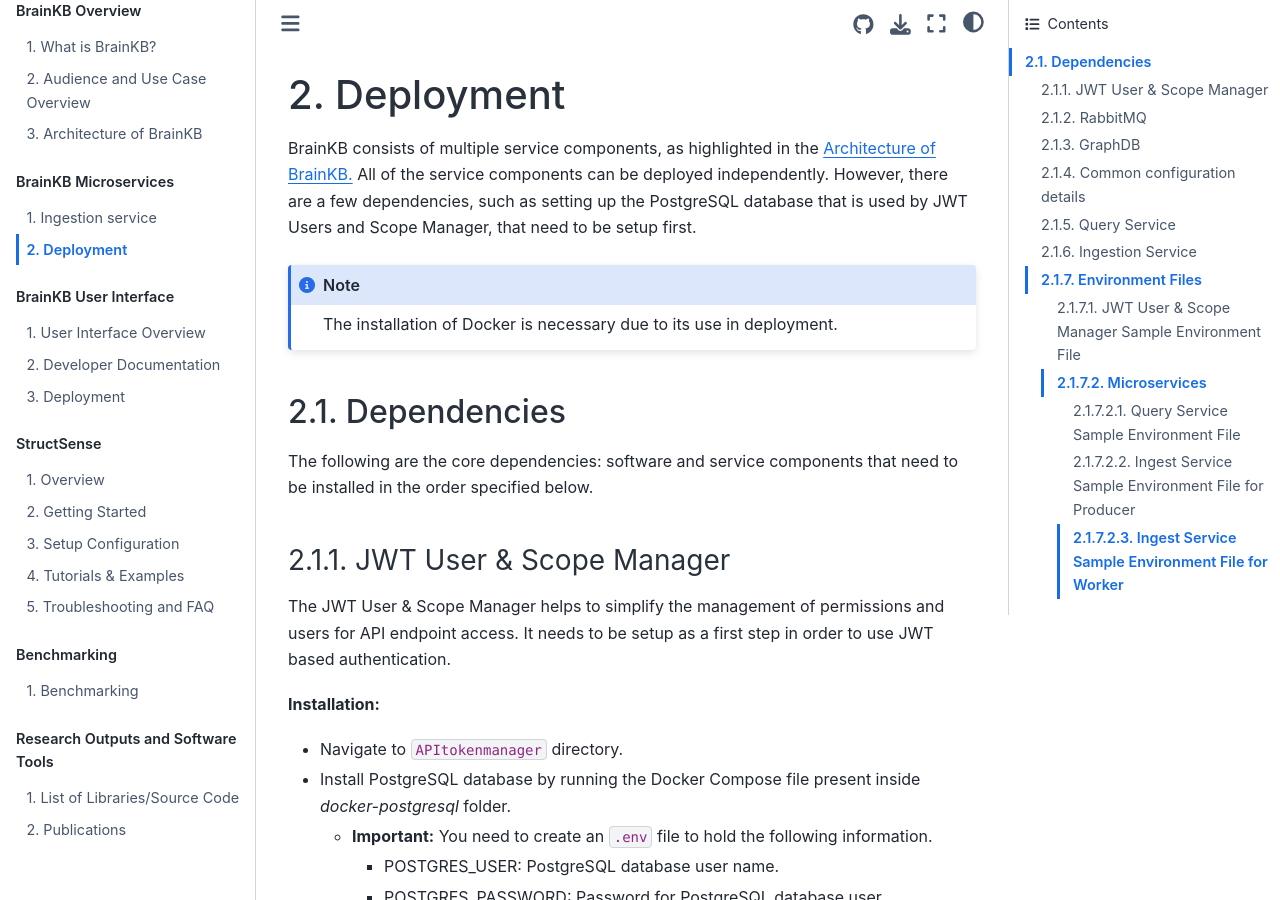
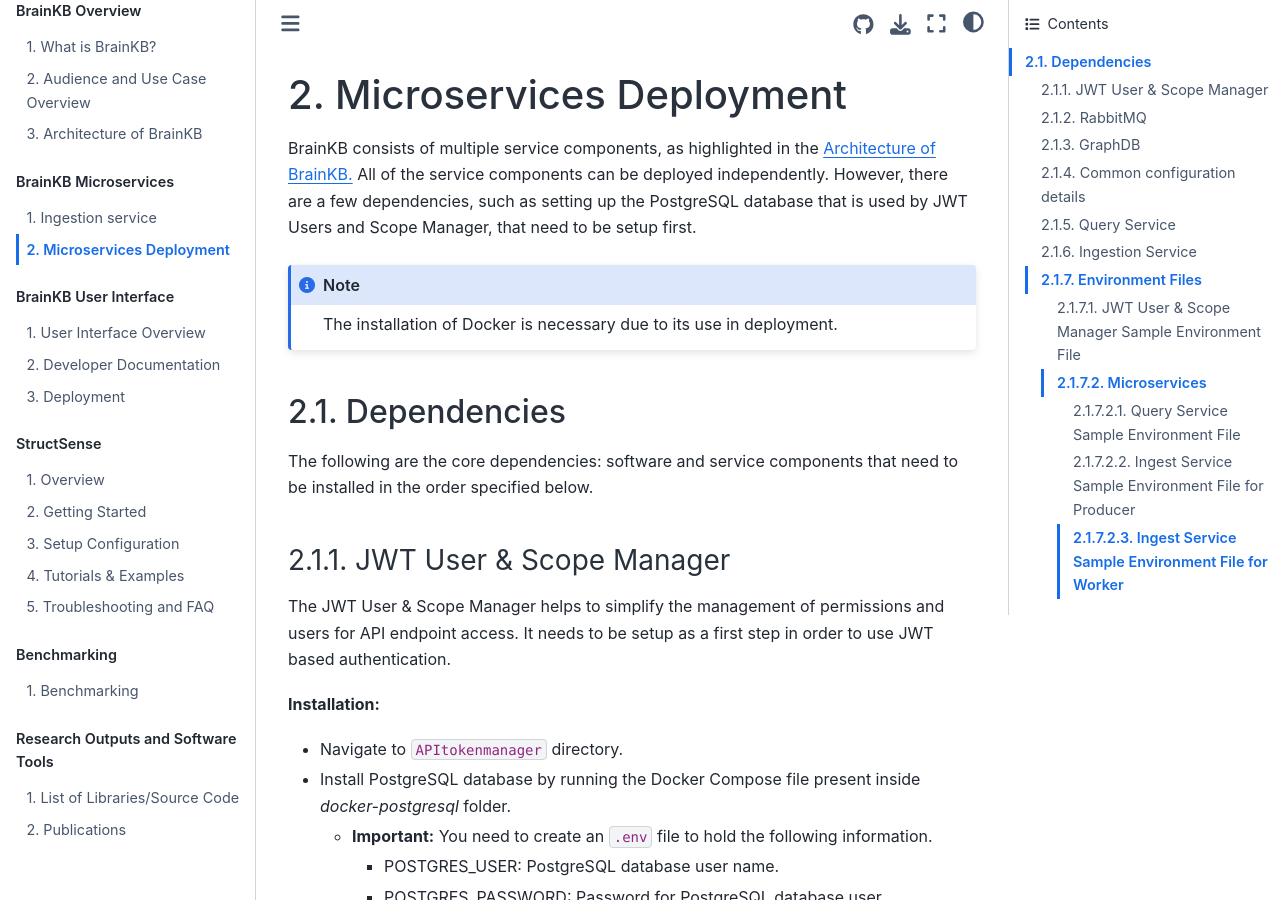
Before and after one commit to sensein/brainkbdocs, a Jupyter Book: the page built from docs/deployment_braikbservices.md, in a window 1280 px wide and 900 px high. Built offline with Jupyter Book 1.0.4 settings and Sphinx 7.4.7 and the Sphinx Book theme 1.1.4, drawn with Linux system fonts in a browser that asks for light colours.

Commit message:
Update docs/deployment_braikbservices.md
Co-authored-by: gemini-code-assist[bot] <176961590+gemini-code-assist[bot]@users.noreply.github.com>

```diff
--- a/docs/deployment_braikbservices.md
+++ b/docs/deployment_braikbservices.md
@@ -1,4 +1,4 @@
-# Deployment
+# Microservices Deployment
 
 BrainKB consists of multiple service components, as highlighted in the {ref}`brainkb_architecture_figure` All of the service components can be deployed independently. However, there are a few dependencies, such as setting up the PostgreSQL database that is used by JWT Users and Scope Manager, that need to be setup first.
 
```
